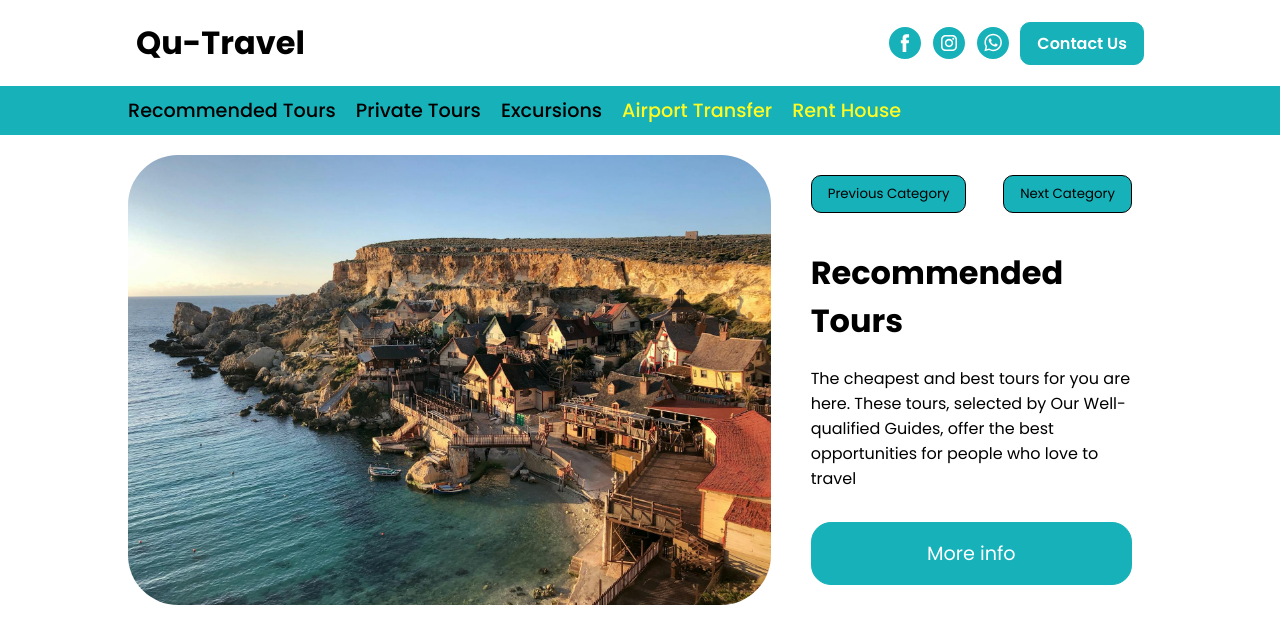
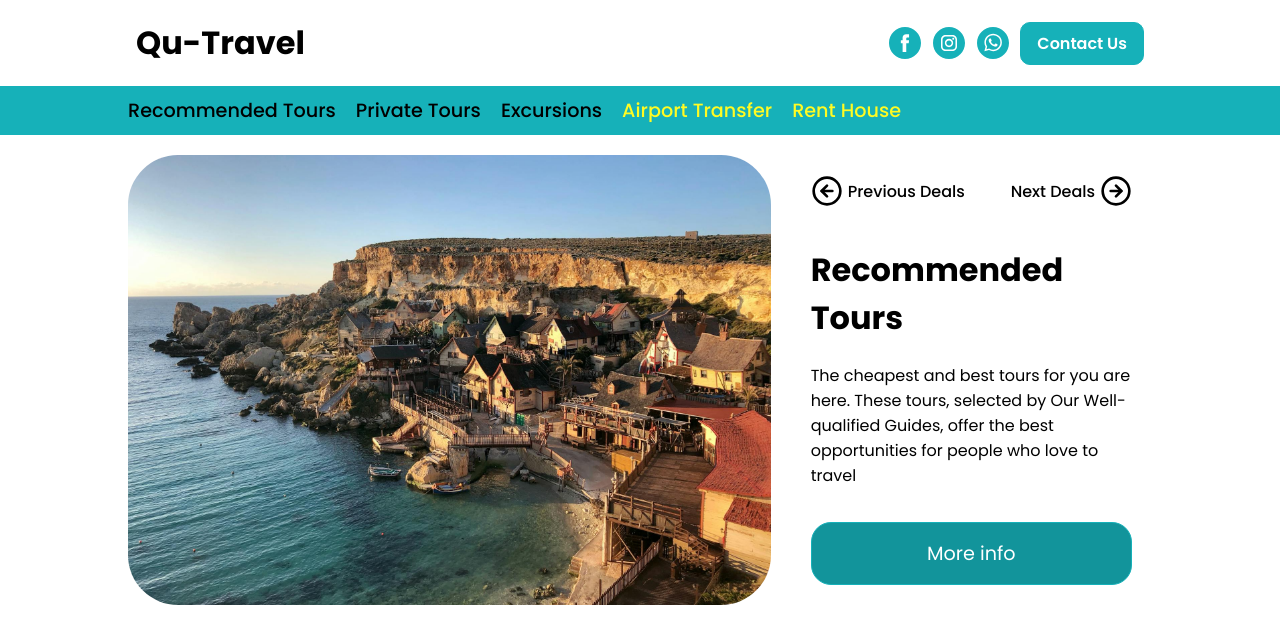
Before and after one commit to omertaskn452/tour-app, a React (Create React App) app: page / in a window 1280 px wide. Shown: the top 644 px of the page. Built offline with nearby package versions, Linux system fonts and the light colour scheme.

Commit message:
carousel updated

```diff
--- a/package.json
+++ b/package.json
@@ -6,6 +6,7 @@
     "@testing-library/jest-dom": "^5.17.0",
     "@testing-library/react": "^13.4.0",
     "@testing-library/user-event": "^13.5.0",
+    "lucide-react": "^0.358.0",
     "react": "^18.2.0",
     "react-dom": "^18.2.0",
     "react-router-dom": "^6.22.2",
--- a/src/components/Navbar/navbar.css
+++ b/src/components/Navbar/navbar.css
@@ -13,7 +13,7 @@
   margin-left: 20px;
 }
 .navbar-link-item > a{
-  color: rgb(255, 251, 35);
+  color: #fffb23;
   transition: 0.1s ease-in;
 }
 .navbar-link-item > a:hover{
--- a/src/components/Showroom/Showroom.jsx
+++ b/src/components/Showroom/Showroom.jsx
@@ -1,22 +1,29 @@
 import React, { useState } from "react";
 import style from "./showroom.css"
+import { CircleArrowLeft, CircleArrowRight, ArrowBigLeft, ArrowBigRight, ArrowLeft, ArrowRight, SquareArrowLeft, SquareArrowRight } from "lucide-react";
 
-export default function Showroom({selectedSlide, index, name, expo, img, previousSlide, nextSlide}) {
+export default function Showroom({selectedSlide, index, tours, previousSlide, nextSlide}) {
 
 
   return(
-    <div className={selectedSlide === index ? "showroom" : "showroom-hidden"}>
+    <div className="showroom" style={{translate: `${-100 * selectedSlide}%`}}>
       <div className="showroom-img-wrapper">
-        <img className="showroom-img" src={img} alt="" />
+        <img className="showroom-img" src={tours[index].img} alt="" />
       </div>
       <div className="showroom-info">
         <div className="showroom-info-transition">
-          <button onClick={() => previousSlide()} className="showroom-info-transition-btn">Previous Category</button>
-          <button onClick={() => nextSlide()}className="showroom-info-transition-btn">Next Category</button>
+          <div onClick={() => previousSlide()} className="showroom-info-transition-btn">
+            <CircleArrowLeft size={32}/>
+            <span className="showroom-trns-btn-text">Previous Deals</span>
+          </div>
+          <div onClick={() => nextSlide()}className="showroom-info-transition-btn">
+            <span className="showroom-trns-btn-text">Next Deals</span>
+            <CircleArrowRight size={32}/>
+          </div>
         </div>
         <div className="showroom-info-text">
-          <h1>{name}</h1>
-          <p>{expo}</p>
+          <h1>{tours[index].name}</h1>
+          <p>{tours[index].expo}</p>
         </div>
         <button className="showroom-info-more-btn">More info</button>
       </div>
--- a/src/components/Showroom/showroom.css
+++ b/src/components/Showroom/showroom.css
@@ -5,6 +5,7 @@
   min-width: 100%;
   max-height: 450px;
   margin-top: 20px;
+  transition: translate 0.7s ease-in-out;
 }
 .showroom-hidden{
   display: none;
@@ -32,24 +33,32 @@
   justify-content: space-between;
 }
 .showroom-info-transition-btn{
-  background-color: #16b1b9;
+  display: flex;
+  align-items: center;
+  justify-content: center;
+  background-color: transparent;
   color: #000000;
-  border-radius: 10px;
-  padding: .5rem 1rem;
-  border: 1px solid black;
   cursor: pointer;
+  transition: 0.1s ease;
 }
 .showroom-info-transition-btn:hover{
-  color: white;
+  color: #16b1b9;
+  scale: 1.1;
+}
+.showroom-trns-btn-text{
+  padding: 0 5px;
+  font-size: 1rem;
+  font-weight: 500;
 }
 .showroom-info-more-btn{
   position: relative;
-  background-color: #16b1b9;
+  background-color: #12949b;
   color: white;
   padding: 1rem 2rem;
   font-size: 1.2rem;
   border: 1px solid #16b1b9;
   border-radius: 20px;
+  cursor: pointer;
 }
 .showroom-info-more-btn:hover{
   background-color:white;
--- a/src/components/Slider/Slider.jsx
+++ b/src/components/Slider/Slider.jsx
@@ -20,9 +20,7 @@ export default function Slider() {
       id={item.id}
       key={index}
       index={index}
-      name={item.name}
-      expo={item.expo}
-      img={item.img}
+      tours={toursData}
       selectedSlide={selectedSlide}
       nextSlide={nextSlide}
       previousSlide={previousSlide}
--- a/src/components/Slider/slider.css
+++ b/src/components/Slider/slider.css
@@ -1,4 +1,7 @@
 .slider{
   display: flex;
-  flex-wrap: nowrap;
+  flex-direction: row;
+  overflow: hidden;
+  width: 100%;
+  height: 100%;
 }
```
Also changed, not shown: 1 other file (tests, documents, lock files or other folders).
